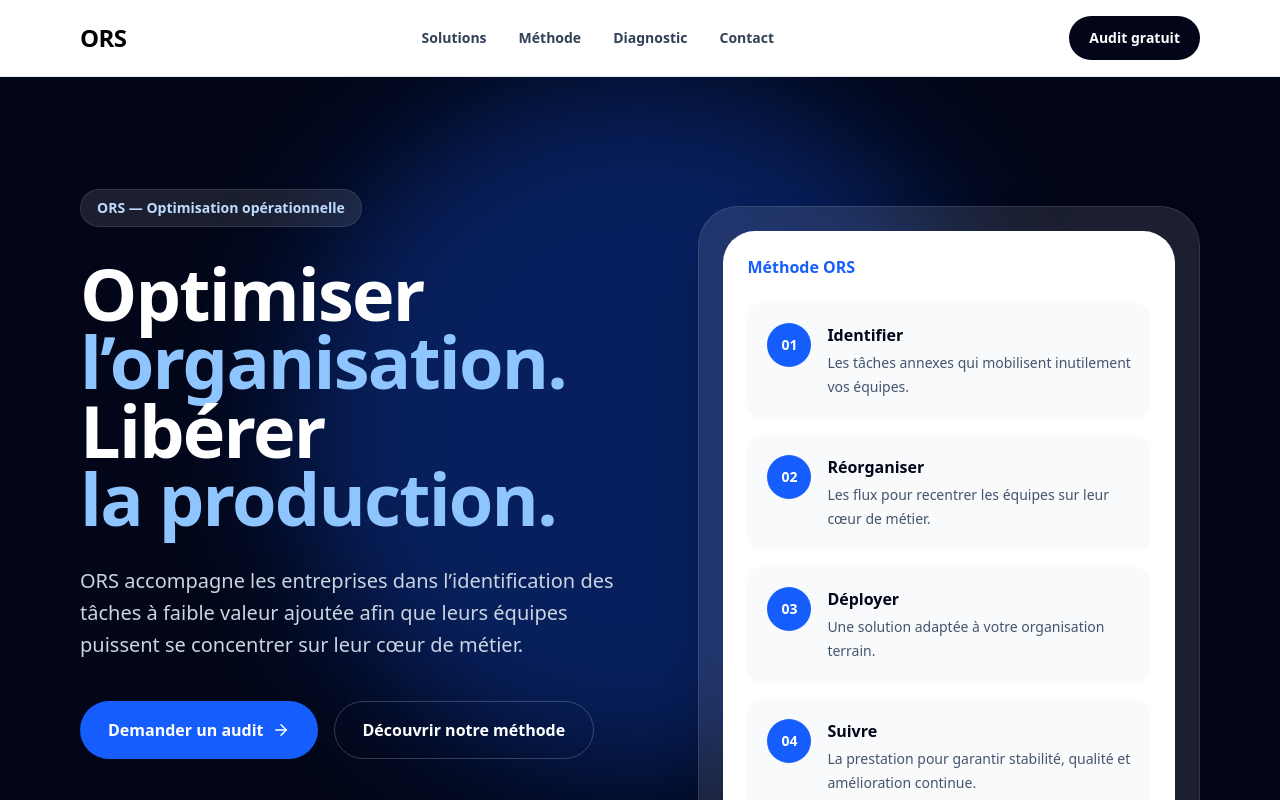
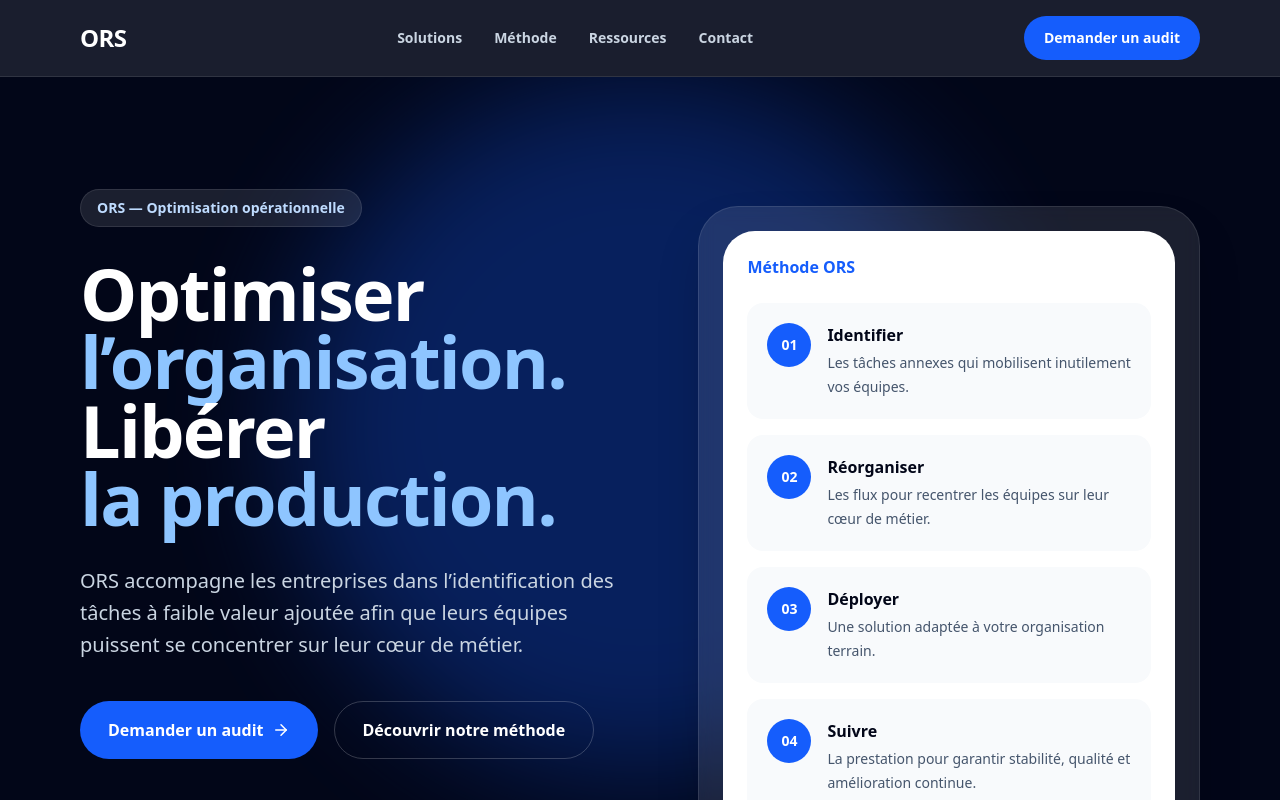
Before and after one commit to vekuAa/ors-solution, a Next.js app: page / in a window 1280 px wide. Shown: the top 800 px of the page. Built offline with nearby package versions, Linux system fonts and the light colour scheme.

Commit message:
Initial ORS website

```diff
--- a/components/Navbar.tsx
+++ b/components/Navbar.tsx
@@ -1,51 +1,80 @@
 "use client";
 
 import Link from "next/link";
-import { Menu, X } from "lucide-react";
+import { Building2, Car, FileText, Menu, Newspaper, X } from "lucide-react";
 import { useState } from "react";
 
+const solutions = [
+  {
+    label: "Automobile",
+    description: "Optimisation des ateliers et concessions.",
+    href: "/automobile",
+    icon: Car,
+    active: true,
+  },
+  {
+    label: "Industrie",
+    description: "Déploiement prochainement.",
+    href: "/secteurs",
+    icon: Building2,
+    active: false,
+  },
+  {
+    label: "Logistique",
+    description: "Déploiement prochainement.",
+    href: "/secteurs",
+    icon: Building2,
+    active: false,
+  },
+];
 
-const links = [
-  { label: "Solutions", href: "/automobile" },
-  { label: "Méthode", href: "#methode" },
-  { label: "Diagnostic", href: "#diagnostic" },
-  { label: "Contact", href: "#contact" },
+const resources = [
+  {
+    label: "Ressources",
+    description: "Guides, conseils et contenus métier.",
+    href: "/ressources",
+    icon: FileText,
+  },
+  {
+    label: "Actualités",
+    description: "Suivre l’évolution d’ORS.",
+    href: "/ressources",
+    icon: Newspaper,
+  },
 ];
 
 export default function Navbar() {
   const [open, setOpen] = useState(false);
 
   return (
-    <header className="sticky top-0 z-50 border-b border-slate-200 bg-white/80 backdrop-blur-xl">
+    <header className="sticky top-0 z-50 border-b border-white/10 bg-slate-950/90 text-white backdrop-blur-xl">
       <div className="mx-auto flex max-w-7xl items-center justify-between px-6 py-4 lg:px-20">
         <Link href="/" className="text-2xl font-black tracking-tight">
           ORS
         </Link>
 
-        <nav className="hidden items-center gap-8 text-sm font-bold text-slate-700 md:flex">
-{links.map((link) =>
-  link.href.startsWith("/") ? (
-    <Link key={link.href} href={link.href} className="hover:text-blue-600">
-      {link.label}
-    </Link>
-  ) : (
-    <a key={link.href} href={link.href} className="hover:text-blue-600">
-      {link.label}
-    </a>
-  )
-)}
+        <nav className="hidden items-center gap-8 text-sm font-bold text-slate-300 lg:flex">
+          <Dropdown label="Solutions" items={solutions} />
+          <Link href="/methode" className="hover:text-white">
+            Méthode
+          </Link>
+          <Dropdown label="Ressources" items={resources} />
+          <Link href="/contact" className="hover:text-white">
+            Contact
+          </Link>
         </nav>
 
         <a
           href="#contact"
-          className="hidden rounded-full bg-slate-950 px-5 py-3 text-sm font-bold text-white transition hover:bg-blue-600 md:inline-flex"
+          className="hidden rounded-full bg-blue-600 px-5 py-3 text-sm font-black text-white transition hover:bg-blue-500 lg:inline-flex"
         >
-          Audit gratuit
+          Demander un audit
         </a>
 
         <button
+          type="button"
           onClick={() => setOpen(!open)}
-          className="rounded-full border border-slate-200 p-3 md:hidden"
+          className="rounded-full border border-white/10 p-3 lg:hidden"
           aria-label="Ouvrir le menu"
         >
           {open ? <X size={20} /> : <Menu size={20} />}
@@ -53,26 +82,19 @@ export default function Navbar() {
       </div>
 
       {open && (
-        <div className="border-t border-slate-200 bg-white px-6 py-5 md:hidden">
-          <div className="flex flex-col gap-4 font-bold text-slate-800">
-{links.map((link) =>
-  link.href.startsWith("/") ? (
-    <Link key={link.href} href={link.href} className="hover:text-blue-600">
-      {link.label}
-    </Link>
-  ) : (
-    <a key={link.href} href={link.href} className="hover:text-blue-600">
-      {link.label}
-    </a>
-  )
-)}
+        <div className="border-t border-white/10 bg-slate-950 px-6 py-6 lg:hidden">
+          <div className="space-y-6">
+            <MobileGroup title="Solutions" items={solutions} />
+            <MobileLink href="/methode" label="Méthode" />
+            <MobileGroup title="Ressources" items={resources} />
+            <MobileLink href="/contact" label="Contact" />
 
             <a
               href="#contact"
               onClick={() => setOpen(false)}
-              className="rounded-full bg-blue-600 px-5 py-3 text-center text-white"
+              className="flex justify-center rounded-full bg-blue-600 px-5 py-4 font-black"
             >
-              Audit gratuit
+              Demander un audit
             </a>
           </div>
         </div>
@@ -80,3 +102,114 @@ export default function Navbar() {
     </header>
   );
 }
+
+function Dropdown({
+  label,
+  items,
+}: {
+  label: string;
+  items: {
+    label: string;
+    description: string;
+    href: string;
+    icon: React.ElementType;
+    active?: boolean;
+  }[];
+}) {
+  return (
+    <div className="group relative">
+      <button className="font-bold text-slate-300 transition group-hover:text-white">
+        {label}
+      </button>
+
+      <div className="invisible absolute left-1/2 top-full w-[420px] -translate-x-1/2 pt-5 opacity-0 transition group-hover:visible group-hover:opacity-100">
+        <div className="rounded-[2rem] border border-slate-200 bg-white p-3 text-slate-950 shadow-2xl">
+          {items.map((item) => {
+            const Icon = item.icon;
+
+            return (
+              <Link
+                key={item.label}
+                href={item.href}
+                className="flex gap-4 rounded-3xl p-4 transition hover:bg-slate-50"
+              >
+                <div className="h-fit rounded-2xl bg-blue-50 p-3 text-blue-600">
+                  <Icon size={22} />
+                </div>
+
+                <div>
+                  <div className="flex items-center gap-2">
+                    <p className="font-black">{item.label}</p>
+
+                    {!item.active && (
+                      <span className="rounded-full bg-slate-100 px-2 py-1 text-xs font-black text-slate-500">
+                        Bientôt
+                      </span>
+                    )}
+                  </div>
+
+                  <p className="mt-1 text-sm leading-6 text-slate-600">
+                    {item.description}
+                  </p>
+                </div>
+              </Link>
+            );
+          })}
+        </div>
+      </div>
+    </div>
+  );
+}
+
+function MobileGroup({
+  title,
+  items,
+}: {
+  title: string;
+  items: {
+    label: string;
+    description: string;
+    href: string;
+    icon: React.ElementType;
+    active?: boolean;
+  }[];
+}) {
+  return (
+    <div>
+      <p className="mb-3 text-sm font-black text-blue-300">{title}</p>
+
+      <div className="space-y-2">
+        {items.map((item) => {
+          const Icon = item.icon;
+
+          return (
+            <Link
+              key={item.label}
+              href={item.href}
+              className="flex gap-4 rounded-3xl bg-white/5 p-4"
+            >
+              <div className="h-fit rounded-2xl bg-white/10 p-3 text-blue-300">
+                <Icon size={22} />
+              </div>
+
+              <div>
+                <p className="font-black">{item.label}</p>
+                <p className="mt-1 text-sm leading-6 text-slate-400">
+                  {item.description}
+                </p>
+              </div>
+            </Link>
+          );
+        })}
+      </div>
+    </div>
+  );
+}
+
+function MobileLink({ href, label }: { href: string; label: string }) {
+  return (
+    <Link href={href} className="block rounded-3xl bg-white/5 p-4 font-black">
+      {label}
+    </Link>
+  );
+}
```
